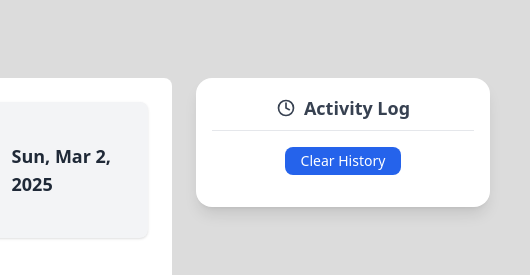
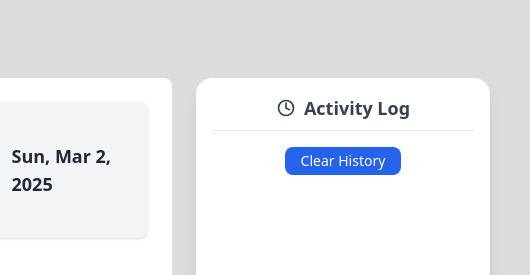
Before and after one commit to Mostakim69/assignment-05, a plain HTML site: page index.html in a window 1280 px wide. Shown: the part 114-389 px from the top of the page, 750-1280 px from the left. Drawn offline with nearby package versions, Linux system fonts and the light colour scheme.

Commit message:
first commit

```diff
--- a/index.html
+++ b/index.html
@@ -117,7 +117,7 @@
           </div>
         </div>
 
-        <div class="bg-white rounded-2xl shadow-lg p-4 h-fit sticky top-10">
+        <div class="bg-white rounded-2xl shadow-lg p-4 h-full sticky top-10">
           <div class="flex items-center justify-center border-b pb-2 mb-4">
             <div class="flex items-center gap-2">
               <svg xmlns="http://www.w3.org/2000/svg" fill="none" viewBox="0 0 24 24" stroke-width="2" stroke="currentColor" class="w-5 h-5 text-gray-700">
```
